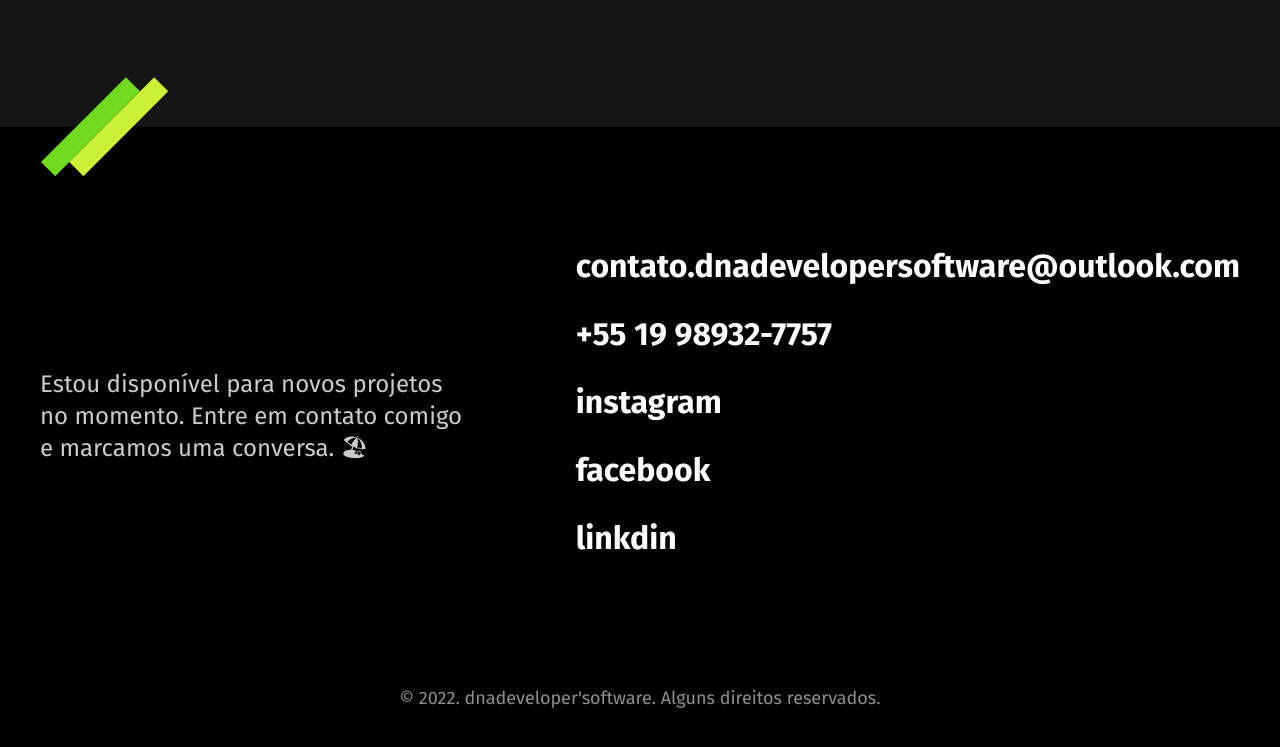
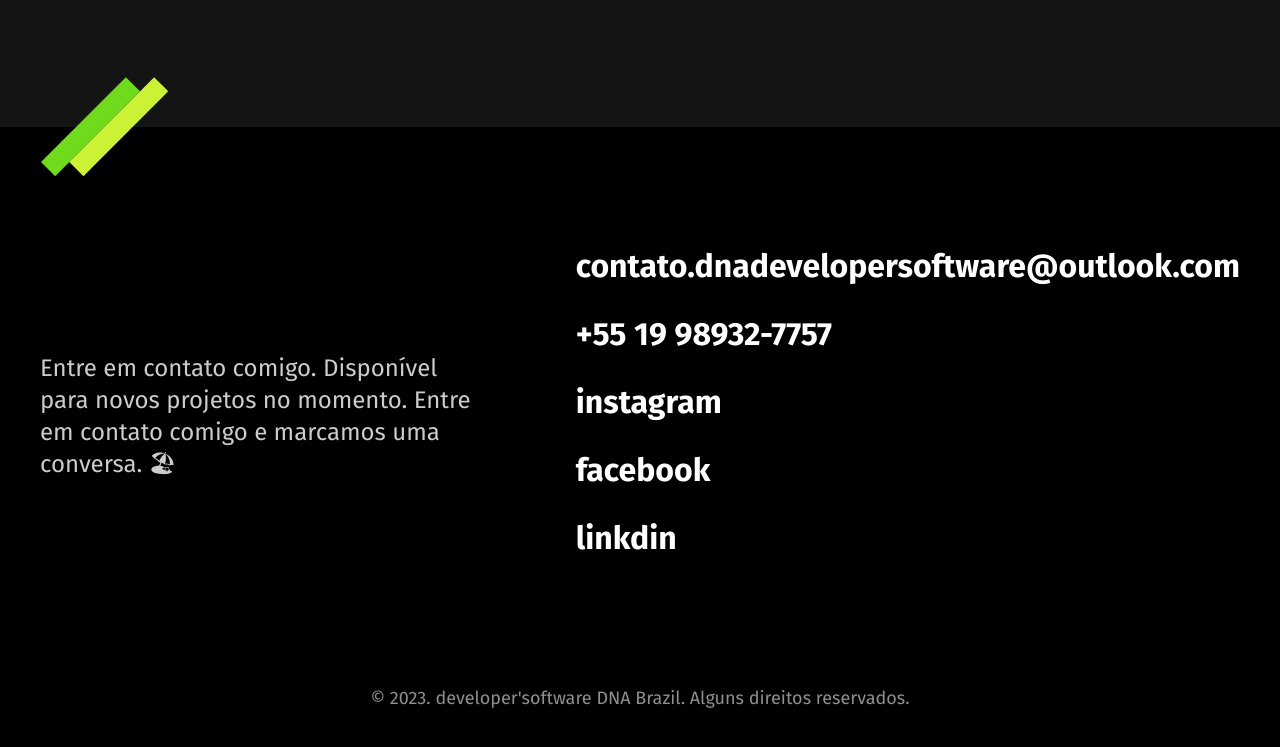
Before and after one commit to dnadocodigo/Html.portfolio.dev.git.io, a plain HTML site: page index.html in a window 1280 px wide. Shown: the part 2580-3327 px from the top of the page. Drawn offline with Linux system fonts and the light colour scheme.

Commit message:
modificações no footer

```diff
--- a/index.html
+++ b/index.html
@@ -141,7 +141,7 @@
 
   <footer class="footer js-scroll" id="contato">
     <div class="footer-container">
-      <p class="footer-text">Estou disponível para novos projetos no momento.
+      <p class="footer-text">Entre em contato comigo. Disponível para novos projetos no momento.
         Entre em contato comigo e marcamos uma conversa. 🏖
       </p>
       <ul class="footer-contato">
@@ -151,7 +151,7 @@
         <li><a href=" https://www.facebook.com/josepaulo.galdino.50/">facebook</a></li>
         <li><a href="https://www.linkedin.com/in/paulo-galdino-b3876ba6/">linkdin</a></li>
       </ul>
-      <p class="footer-copy">&copy; 2022. dnadeveloper'software. Alguns direitos reservados. </p>
+      <p class="footer-copy">&copy; 2023. developer'software DNA Brazil. Alguns direitos reservados. </p>
     </div>
   </footer>
   <script type="module" src="/js/script.js"></script>
```
